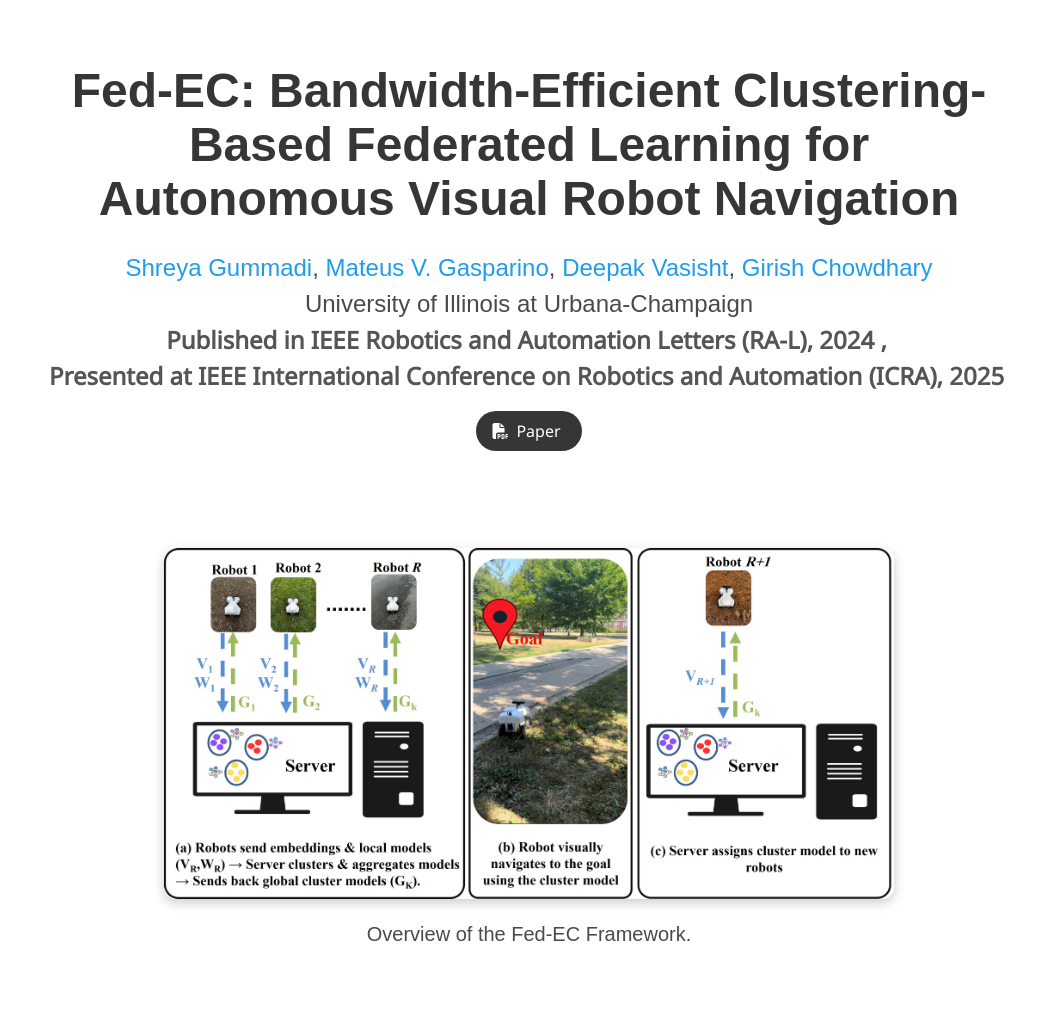
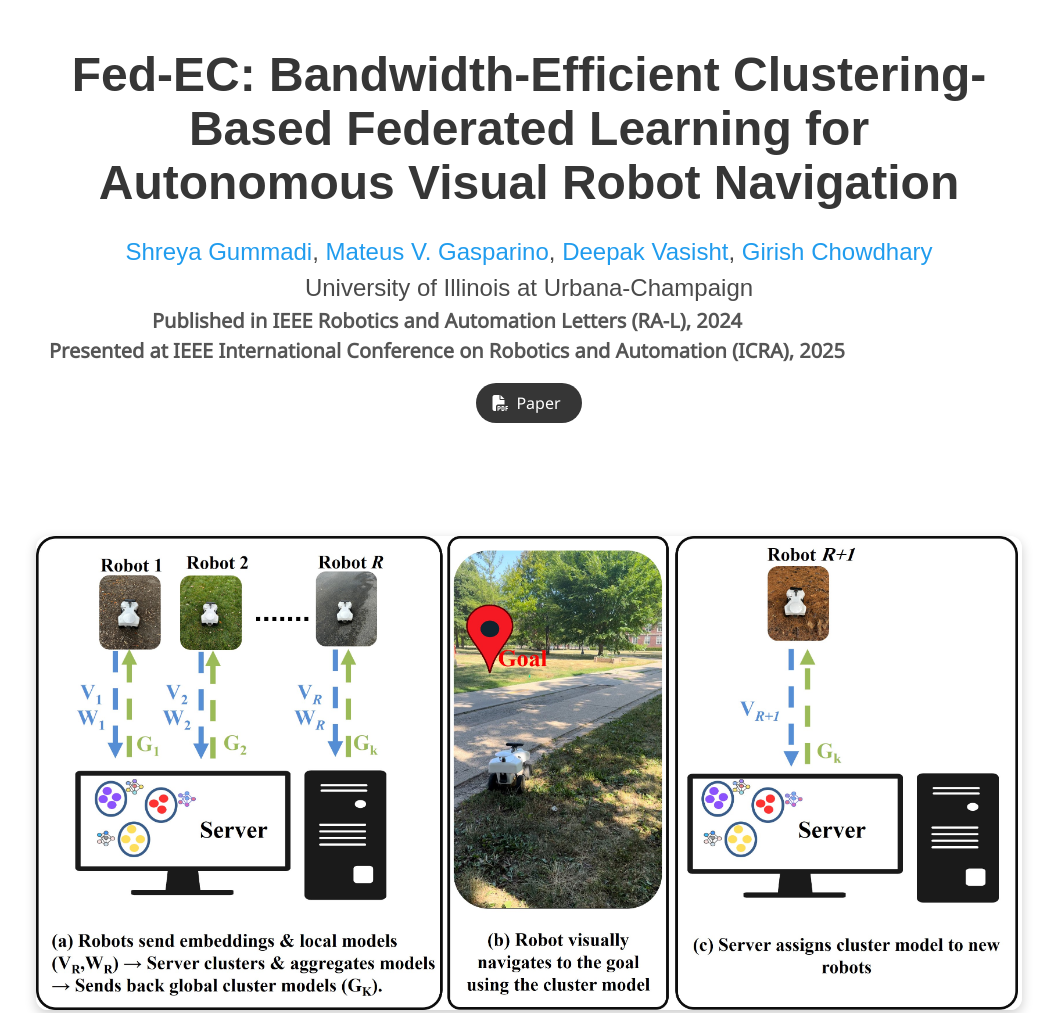
Before and after one commit to shreyagummadi/zest.github.io, a plain HTML site: page index.html in a window 1280 px wide. Shown: the top 1013 px of the page, without its empty margins (111-1168 px from the left). Drawn offline with nearby package versions, Linux system fonts and the light colour scheme; some icons are missing; a web font is replaced by a local one.

Commit message:
Updated venue and spacing

```diff
--- a/index.html
+++ b/index.html
@@ -52,8 +52,8 @@
             <span class="author-block">University of Illinois at Urbana-Champaign</span>
           </div>
 
-          <div class="is-size-4 publication-venue">
-            Published in IEEE Robotics and Automation Letters (RA-L), 2024 ,<br>
+          <div class="is-size-5 publication-venue">
+            Published in IEEE Robotics and Automation Letters (RA-L), 2024 <br>
             Presented at IEEE International Conference on Robotics and Automation (ICRA), 2025
           </div>
 
@@ -77,7 +77,7 @@
   </div>
 </section>
 
-<section class="hero teaser">
+<section class="section>
   <div class="container is-max-desktop">
     <div class="hero-body has-text-centered">
       <img src="./static/images/overview.jpg"
--- a/static/css/index.css
+++ b/static/css/index.css
@@ -160,7 +160,3 @@ body {
   padding-top: 1rem;
   padding-bottom: 1rem;
 }
-.hero {
-  padding-top: 1rem;
-  padding-bottom: 1rem;
-}
```
